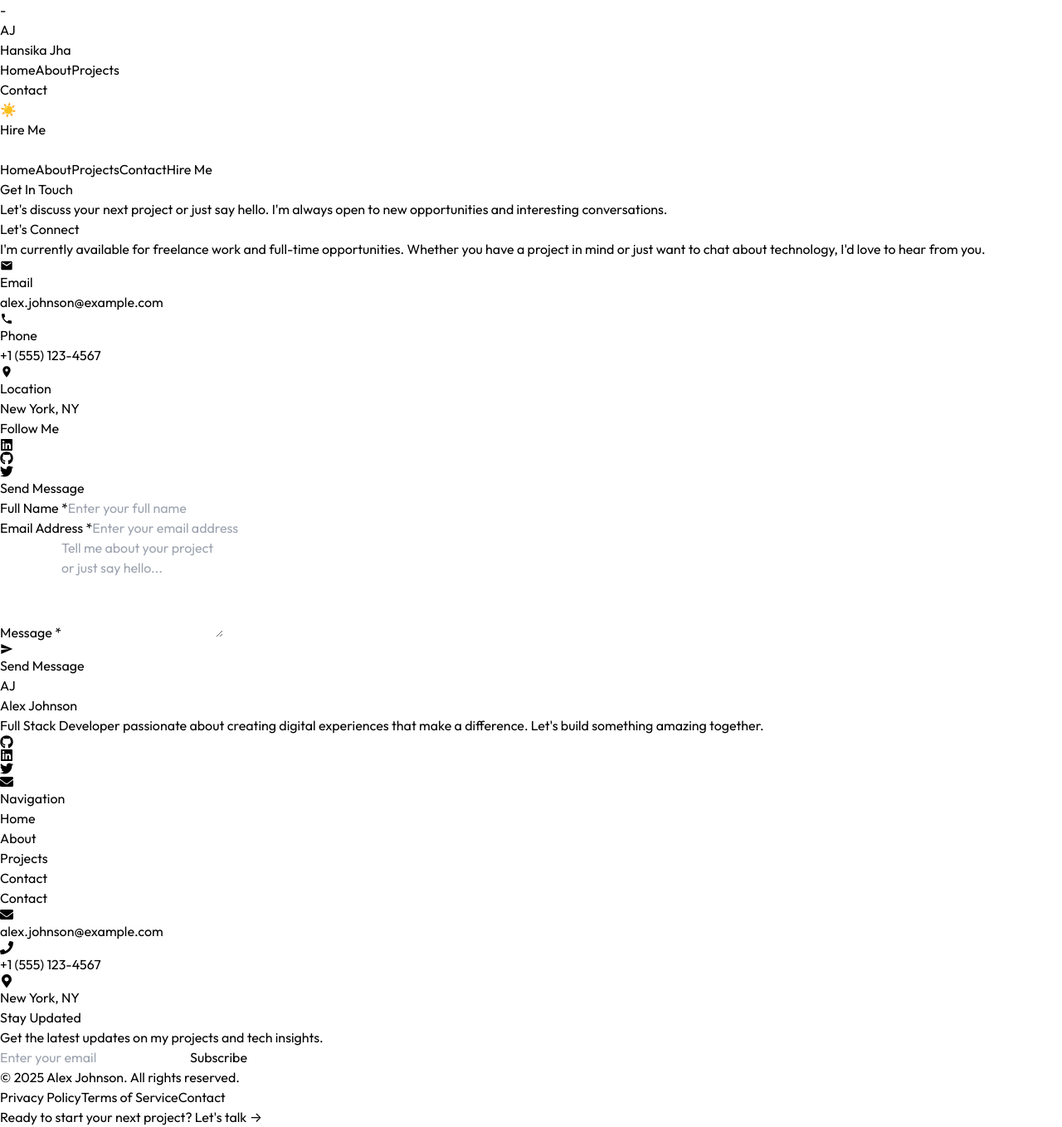
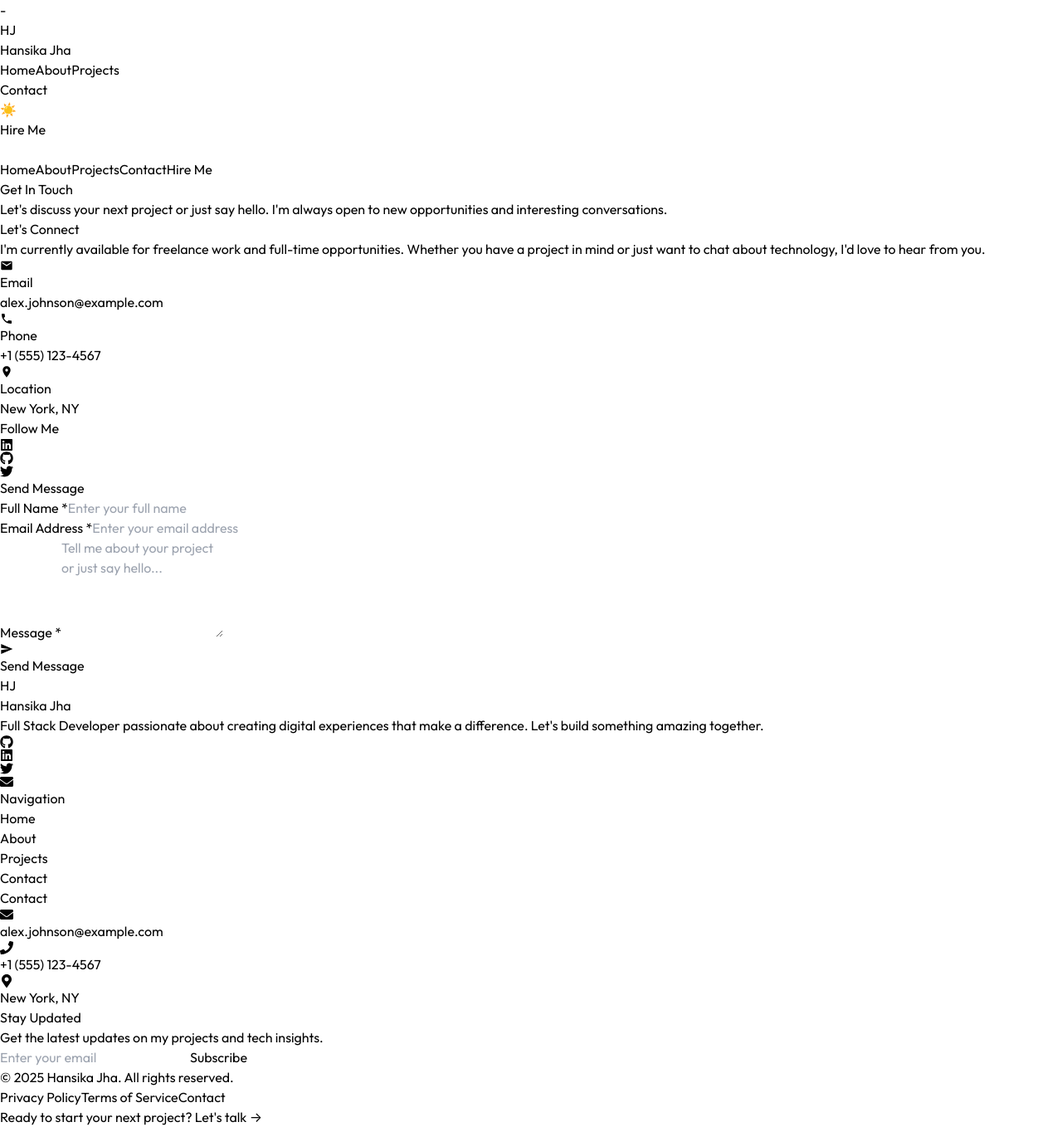
Before and after one commit to Hansikajha/Live_Portfolio, a React (Vite) app: page /contact in a window 1280 px wide. Shown: the whole page at 83% size. Built offline with nearby package versions, Linux system fonts and the light colour scheme.

Commit message:
Update profile details and references from Alex Johnson to Hansika Jha in multiple components

```diff
--- a/src/components/Footer.jsx
+++ b/src/components/Footer.jsx
@@ -11,10 +11,10 @@ export default function Footer() {
           <div className="space-y-6">
             <div className="flex items-center space-x-3">
               <div className="w-10 h-10 bg-gradient-to-r from-blue-500 to-purple-600 rounded-xl flex items-center justify-center shadow-lg">
-                <span className="text-white font-bold text-lg">AJ</span>
+                <span className="text-white font-bold text-lg">HJ</span>
               </div>
               <span className="text-xl font-bold bg-gradient-to-r from-white to-gray-300 bg-clip-text text-transparent">
-                Alex Johnson
+                Hansika Jha
               </span>
             </div>
             <p className="text-gray-300 text-lg leading-relaxed max-w-md">
@@ -126,7 +126,7 @@ export default function Footer() {
         <div className="border-t border-gray-700 pt-8">
           <div className="flex flex-col lg:flex-row justify-between items-center space-y-4 lg:space-y-0">
             <p className="text-gray-400 text-sm">
-              &copy; {new Date().getFullYear()} Alex Johnson. All rights reserved.
+              &copy; {new Date().getFullYear()} Hansika Jha. All rights reserved.
             </p>
             <div className="flex flex-wrap justify-center space-x-6 text-sm">
               {[
--- a/src/components/NavBar.jsx
+++ b/src/components/NavBar.jsx
@@ -56,7 +56,7 @@ export default function NavBar() {
           >
             <div className="relative">
               <div className="w-10 h-10 bg-gradient-to-r from-blue-500 to-purple-600 rounded-xl flex items-center justify-center shadow-lg group-hover:shadow-xl transition-all duration-300">
-                <span className="text-white font-bold text-lg">AJ</span>
+                <span className="text-white font-bold text-lg">HJ</span>
               </div>
               <div className="absolute -inset-1 bg-gradient-to-r from-blue-500 to-purple-600 rounded-xl blur opacity-30 group-hover:opacity-50 transition duration-300"></div>
             </div>
--- a/src/pages/Home.jsx
+++ b/src/pages/Home.jsx
@@ -26,8 +26,8 @@ export default function Home() {
             <div className="relative group">
               <div className="absolute -inset-4 bg-gradient-to-r from-blue-500 to-purple-500 rounded-full opacity-20 group-hover:opacity-30 blur-lg transition-all duration-300"></div>
               <img
-                src="https://images.unsplash.com/photo-1507003211169-0a1dd7228f2d?ixlib=rb-4.0.3&auto=format&fit=crop&w=400&h=400&q=80"
-                alt="Alex Johnson"
+                src="/img/DP.jpg"
+                alt="Hansika Jha"
                 className="w-32 h-32 md:w-40 md:h-40 rounded-full object-cover border-4 border-white shadow-xl relative z-10"
               />
               <div className="absolute bottom-2 right-2 bg-gradient-to-r from-blue-500 to-purple-500 text-white p-2 rounded-full shadow-lg z-20">
@@ -37,7 +37,7 @@ export default function Home() {
           </div>
 
           <h1 className="text-4xl md:text-6xl font-bold text-gray-900 mb-6">
-            Hi, I'm <span className="bg-gradient-to-r from-blue-600 to-purple-600 bg-clip-text text-transparent">Alex Johnson</span>
+            Hi, I'm <span className="bg-gradient-to-r from-blue-600 to-purple-600 bg-clip-text text-transparent">Hansika Jha</span>
           </h1>
           <p className="text-xl md:text-2xl text-gray-600 mb-6 font-light">
             Frontend Developer & React Specialist
@@ -232,7 +232,7 @@ export default function Home() {
               Want the full story?
             </h3>
             <a
-              href="/Alex_Johnson_CV.pdf"
+              href="/Hansika_Jha_CV.pdf"
               download
               className="inline-flex items-center gap-3 px-8 py-4 bg-gray-900 text-white rounded-xl hover:bg-gray-800 transition-all duration-300 shadow-lg hover:shadow-xl font-semibold text-lg group"
             >
```
Also changed, not shown: public/img/DP.jpg (added).
